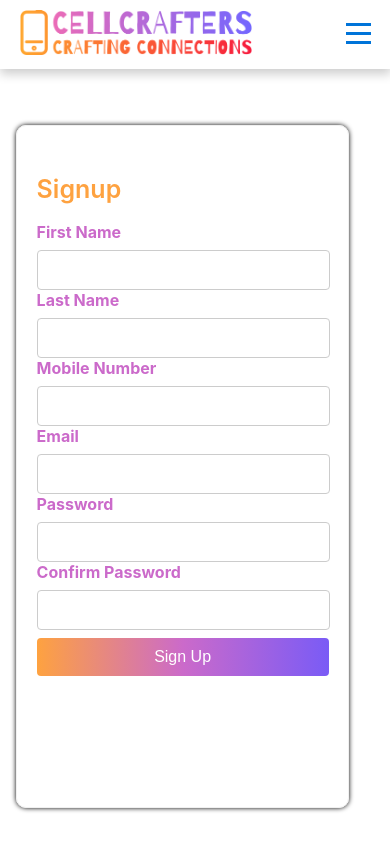
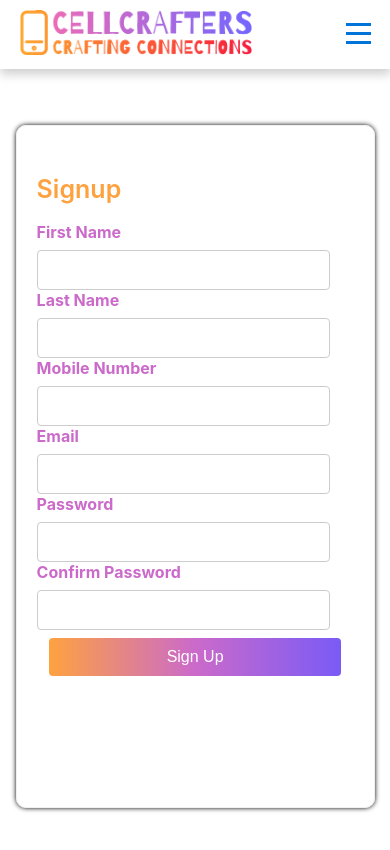
Before and after one commit to rajmajumdar23/Ecommerce_CellCrafter, a React (Create React App) app: page /signup in a window 390 px wide. Shown: the top 850 px of the page. Built offline with nearby package versions, Linux system fonts and the light colour scheme; a web font is replaced by a local one.

Commit message:
Update SignupForm.css

```diff
--- a/src/Styling/SignupForm.css
+++ b/src/Styling/SignupForm.css
@@ -86,7 +86,7 @@ button {
     margin-bottom: 8vh;
     margin-left: 4vw;
     margin-top: 32%;
-    max-width: 291px;
+    max-width: 317px;
     padding: 20px;
   }
 .Head{
```
